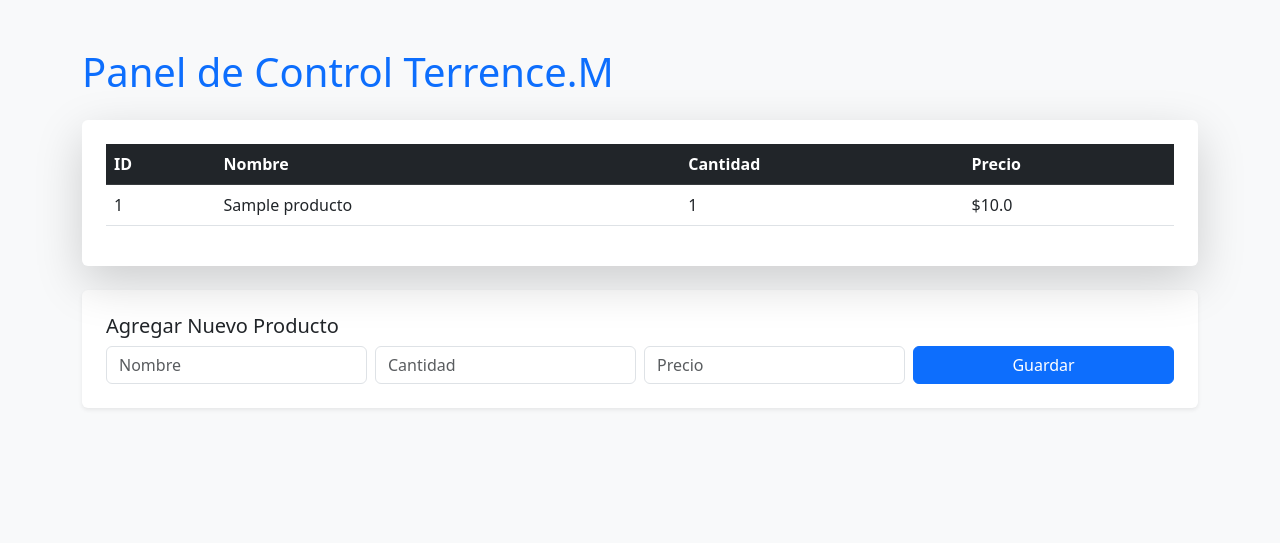
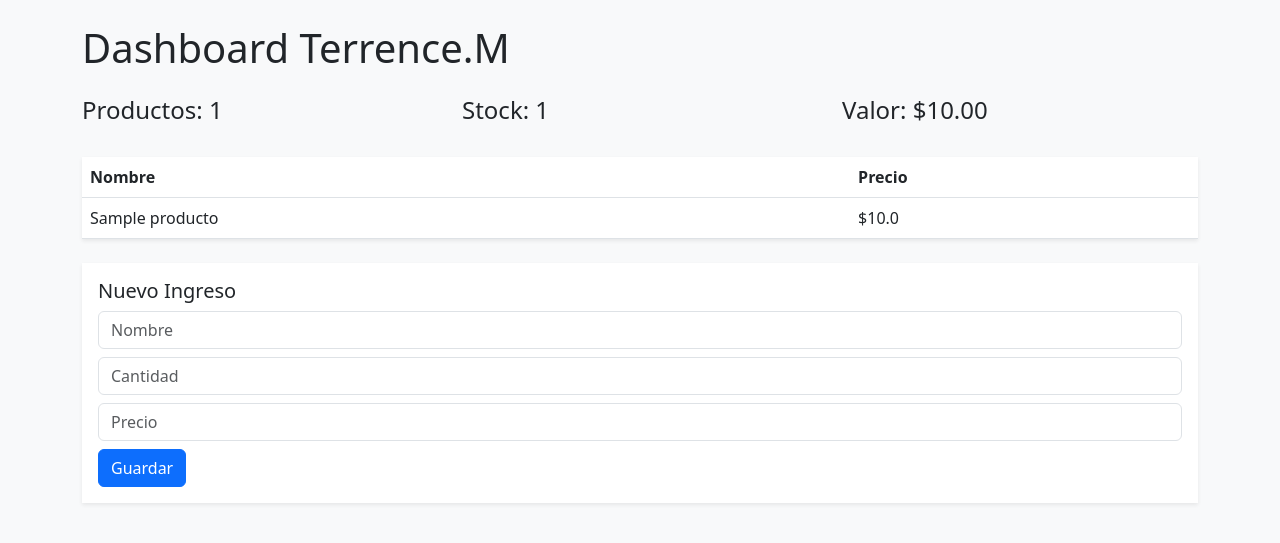
Before and after one commit to Terrence2333/terrence_m_ecokids, a Flask app: page / in a window 1280 px wide. Shown: the top 543 px of the page. Run offline with Flask 3, Linux system fonts and the light colour scheme; tables that the repository leaves empty hold one stand-in row (values such as "Sample post").

Commit message:
Reparacion Final: Variables y formateo corregido

```diff
--- a/app.py
+++ b/app.py
@@ -1,9 +1,10 @@
-from flask import Flask, render_template, request, redirect, url_for
+from flask import Flask, render_template, request, redirect
 from sqlalchemy import create_engine, Column, Integer, String, Float
 from sqlalchemy.orm import sessionmaker, declarative_base
-import csv, json, os
+import os
 
 app = Flask(__name__)
+# Configuración base de datos
 engine = create_engine('sqlite:///inventario/data/inventario.db')
 Base = declarative_base()
 Session = sessionmaker(bind=engine)
@@ -17,17 +18,21 @@ Base.metadata.create_all(engine)
 
 @app.route('/')
 def index():
-    s = Session(); prods = s.query(Producto).all(); s.close()
-    return render_template('index.html', productos=prods)
+    s = Session()
+    prods = s.query(Producto).all()
+    # Definimos explícitamente las variables para que el HTML no falle
+    total = len(prods)
+    stock = sum(p.cantidad for p in prods)
+    valor = sum(p.precio * p.cantidad for p in prods)
+    s.close()
+    return render_template('index.html', productos=prods, total=total, stock=stock, valor=valor)
 
 @app.route('/guardar', methods=['POST'])
 def guardar():
-    n, c, p = request.form['nombre'], int(request.form['cantidad']), float(request.form['precio'])
-    s = Session(); s.add(Producto(nombre=n, cantidad=c, precio=p)); s.commit(); s.close()
-    # Persistencia en archivos (Requisito semana 12)
-    with open('inventario/data/datos.txt', 'a') as f: f.write(f"{n},{c},{p}\n")
-    with open('inventario/data/datos.csv', 'a', newline='') as f: csv.writer(f).writerow([n, c, p])
-    return redirect(url_for('index'))
+    s = Session()
+    nuevo = Producto(nombre=request.form['nombre'], cantidad=int(request.form['cantidad']), precio=float(request.form['precio']))
+    s.add(nuevo); s.commit(); s.close()
+    return redirect('/')
 
 if __name__ == '__main__':
     app.run(host='0.0.0.0', port=5000)
--- a/templates/index.html
+++ b/templates/index.html
@@ -1,26 +1,24 @@
 <!DOCTYPE html>
 <html lang="es">
-<head>
-    <link href="https://cdn.jsdelivr.net/npm/bootstrap@5.3.0/dist/css/bootstrap.min.css" rel="stylesheet">
-    <title>Sistema Terrence.M - Enterprise</title>
-</head>
-<body class="bg-light">
-    <div class="container mt-5">
-        <h1 class="mb-4 text-primary">Panel de Control Terrence.M</h1>
-        <div class="card p-4 shadow-lg border-0">
-            <table class="table table-hover">
-                <thead class="table-dark"><tr><th>ID</th><th>Nombre</th><th>Cantidad</th><th>Precio</th></tr></thead>
-                <tbody>{% for p in productos %}<tr><td>{{ p.id }}</td><td>{{ p.nombre }}</td><td>{{ p.cantidad }}</td><td>${{ p.precio }}</td></tr>{% endfor %}</tbody>
-            </table>
+<head><link href="https://cdn.jsdelivr.net/npm/bootstrap@5.3.0/dist/css/bootstrap.min.css" rel="stylesheet"></head>
+<body class="bg-light p-4">
+    <div class="container">
+        <h1 class="mb-4">Dashboard Terrence.M</h1>
+        <div class="row mb-4">
+            <div class="col-4"><h4>Productos: {{ total }}</h4></div>
+            <div class="col-4"><h4>Stock: {{ stock }}</h4></div>
+            <div class="col-4"><h4>Valor: ${{ "{:,.2f}".format(valor) if valor else '0.00' }}</h4></div>
         </div>
-        <form action="/guardar" method="POST" class="mt-4 p-4 bg-white shadow-sm rounded">
-            <h5>Agregar Nuevo Producto</h5>
-            <div class="row g-2">
-                <div class="col"><input name="nombre" class="form-control" placeholder="Nombre" required></div>
-                <div class="col"><input name="cantidad" class="form-control" type="number" placeholder="Cantidad" required></div>
-                <div class="col"><input name="precio" class="form-control" type="number" step="0.01" placeholder="Precio" required></div>
-                <div class="col"><button class="btn btn-primary w-100">Guardar</button></div>
-            </div>
+        <table class="table bg-white shadow-sm">
+            <thead><tr><th>Nombre</th><th>Precio</th></tr></thead>
+            <tbody>{% for p in productos %}<tr><td>{{ p.nombre }}</td><td>${{ p.precio }}</td></tr>{% endfor %}</tbody>
+        </table>
+        <form action="/guardar" method="POST" class="mt-4 p-3 bg-white shadow-sm">
+            <h5>Nuevo Ingreso</h5>
+            <input name="nombre" class="form-control mb-2" placeholder="Nombre" required>
+            <input name="cantidad" class="form-control mb-2" type="number" placeholder="Cantidad" required>
+            <input name="precio" class="form-control mb-2" type="number" step="0.01" placeholder="Precio" required>
+            <button class="btn btn-primary">Guardar</button>
         </form>
     </div>
 </body>
```
